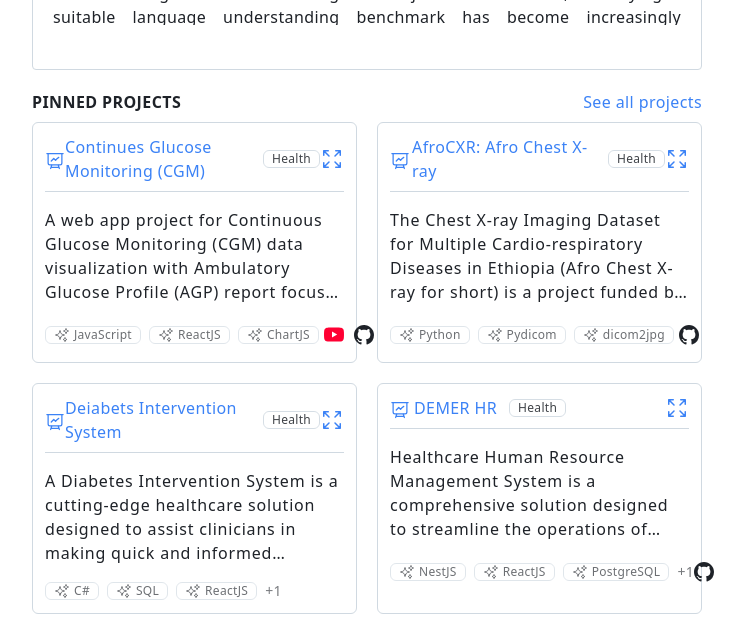
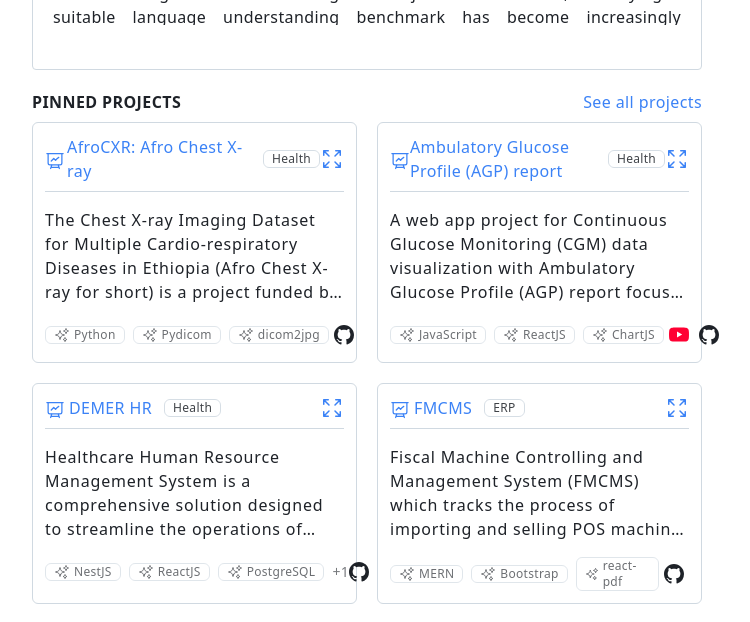
Before and after one commit to NegasiHaile/negasihaile.github.io, a Next.js app: page /negasihaile/ in a window 1280 px wide. Shown: the part 1060-1682 px from the top of the page, without its empty margins (398-1148 px from the left). Built offline with nearby package versions, Linux system fonts and the light colour scheme.

Commit message:
Removed: project

```diff
--- a/src/data/projects.tsx
+++ b/src/data/projects.tsx
@@ -43,23 +43,6 @@ import {
 
 export const projects = [
   // "Continues Glucose Monitoring (CGM)"
-  {
-    id: 1,
-    category: "Web Application", // Web, Mobile, Data, Machine Learning,
-    sub_category: "Health", // Health, E-commerce, Real Estate
-    title: "Continues Glucose Monitoring (CGM)",
-    description: `A web app project for Continuous Glucose Monitoring (CGM) data visualization with Ambulatory Glucose Profile (AGP) report focuses on leveraging glucose data to revolutionize diabetes management. It collects real-time glucose data from LibreView, providing actionable insights for patients and clinicians through visaulizing in charts. Key features include Time In Range (TIR) analysis, which highlights the percentage of time a patient’s glucose levels stay within the target range, and Glucose Metrics, offering statistical insights like average glucose and variability. The project also includes Ambulatory Glucose Profile (AGP) for visualizing glucose trends and patterns over 2 weeks (14 days) and Daily Glucose Profile, showcasing day-to-day glucose fluctuations. Together, these tools aim to enhance decision-making, optimize treatment, and improve overall diabetes care.`, // Put what this project do, and what problem it solve
-    pinned: true, // true/false
-    tech_stack: ["JavaScript", "ReactJS", "ChartJS"],
-    demo: "https://cgm-agp.vercel.app/",
-    git: "https://github.com/NegasiHaile/agp",
-    youtube:
-      "https://youtube.com/playlist?list=PLIgg_qVBmD-c-yU5_sNkhIO__9FrHLyFh&feature=shared",
-    status: "Done",
-    start_at: "2023-04",
-    end_at: "2024-04",
-    images: [AGP_1, AGP_3, AGP_4, AGP_5, AGP_6, AGP_7],
-  },
 
   // Afro Chest X-ray
   {
@@ -142,33 +125,22 @@ export const projects = [
       Afro_CXR_6,
     ],
   },
-
-  // "Deiabets Intervention System"
   {
-    id: 2,
+    id: 1,
     category: "Web Application", // Web, Mobile, Data, Machine Learning,
     sub_category: "Health", // Health, E-commerce, Real Estate
-    title: "Deiabets Intervention System",
-    description: `A Diabetes Intervention System is a cutting-edge healthcare solution designed to assist clinicians in making quick and informed decisions regarding patient care. The system streamlines the process of reviewing and updating patient medication by providing real-time insights and data-driven recommendations. Integrated with patient health records, it allows seamless tracking of glucose levels, medication history, and treatment outcomes. This tool enhances clinical efficiency, reduces decision-making time, and ensures personalized care. With its user-friendly interface and advanced analytics, it empowers healthcare providers to improve patient outcomes and support proactive diabetes management.`, // Put what this project do, and what problem it solve
+    title: "Ambulatory Glucose Profile (AGP) report",
+    description: `A web app project for Continuous Glucose Monitoring (CGM) data visualization with Ambulatory Glucose Profile (AGP) report focuses on leveraging glucose data to revolutionize diabetes management. It collects real-time glucose data from LibreView, providing actionable insights for patients and clinicians through visaulizing in charts. Key features include Time In Range (TIR) analysis, which highlights the percentage of time a patient’s glucose levels stay within the target range, and Glucose Metrics, offering statistical insights like average glucose and variability. The project also includes Ambulatory Glucose Profile (AGP) for visualizing glucose trends and patterns over 2 weeks (14 days) and Daily Glucose Profile, showcasing day-to-day glucose fluctuations. Together, these tools aim to enhance decision-making, optimize treatment, and improve overall diabetes care.`, // Put what this project do, and what problem it solve
     pinned: true, // true/false
-    tech_stack: ["C#", "SQL", "ReactJS", "FHIR"],
-    demo: "https://diabetes-intervention.vercel.app/",
-    git: ``,
+    tech_stack: ["JavaScript", "ReactJS", "ChartJS"],
+    demo: "https://cgm-agp.vercel.app/",
+    git: "https://github.com/NegasiHaile/agp",
+    youtube:
+      "https://youtube.com/playlist?list=PLIgg_qVBmD-c-yU5_sNkhIO__9FrHLyFh&feature=shared",
     status: "Done",
     start_at: "2023-04",
     end_at: "2024-04",
-    images: [
-      DiabetesInter_2,
-      DiabetesInter_4,
-      DiabetesInter_5,
-      DiabetesInter_6,
-      DiabetesInter_7,
-      DiabetesInter_9,
-      DiabetesInter_10,
-      DiabetesInter_11,
-      DiabetesInter_13,
-      DiabetesInter_14,
-    ],
+    images: [AGP_1, AGP_3, AGP_4, AGP_5, AGP_6, AGP_7],
   },
 
   // rFleet International Shipment
```
